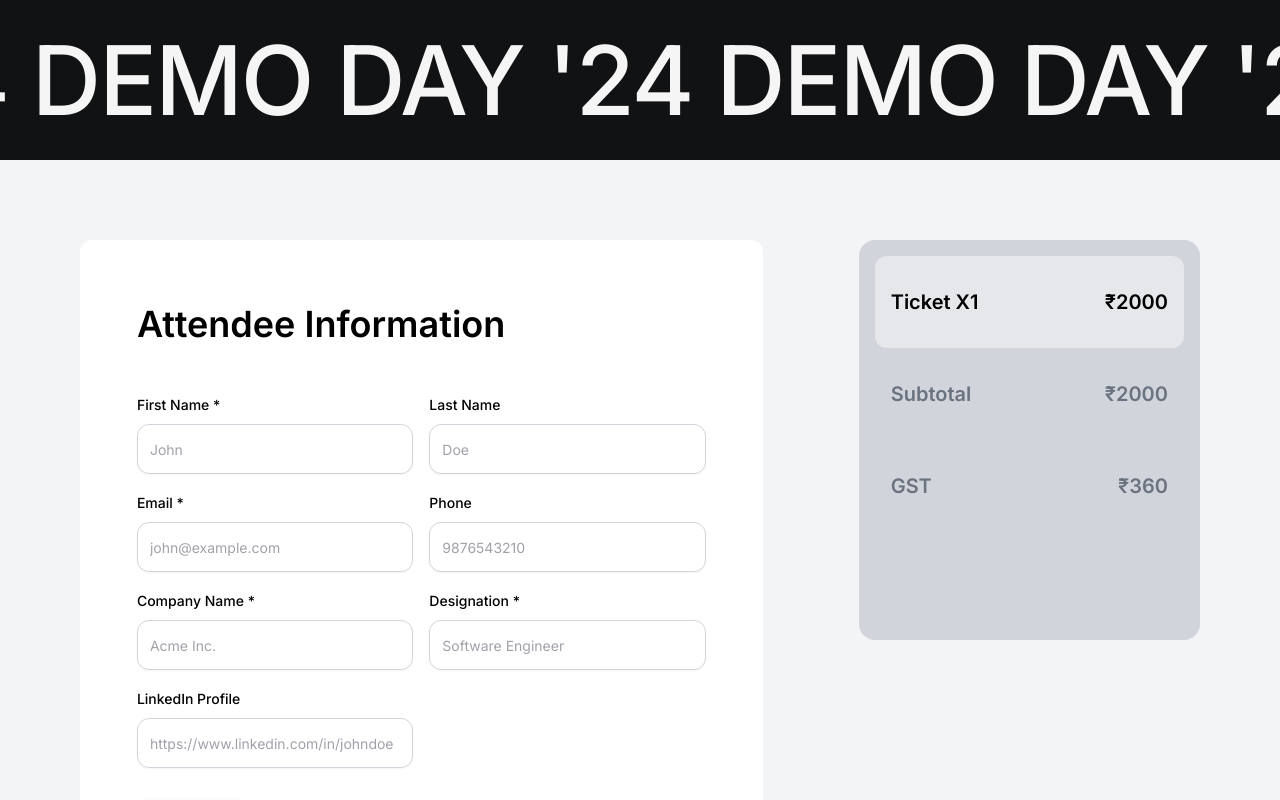
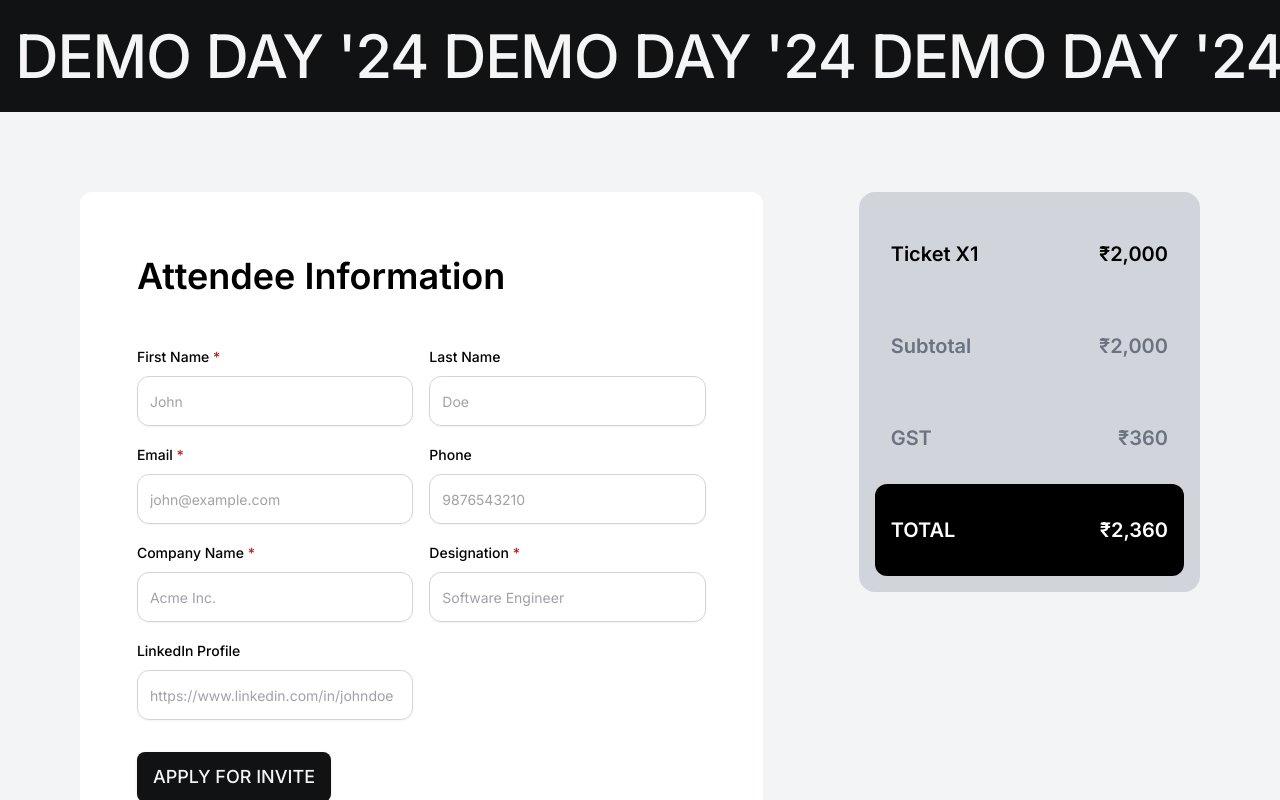
Before and after one commit to shivanshpilani/dd-landing, a Next.js app: page /checkout in a window 1280 px wide. Shown: the top 800 px of the page. Built offline with nearby package versions, Linux system fonts and the light colour scheme.

Commit message:
ticket style

```diff
--- a/src/app/checkout/page.tsx
+++ b/src/app/checkout/page.tsx
@@ -59,14 +59,14 @@ const AttendeeForm: React.FC = () => {
       <VelocityScroll
         text="DEMO DAY '24"
         default_velocity={5}
-        className="font-display text-center text-4xl md:text-8xl font-medium tracking-[-0.02em] text-neutral-100 bg-[#111213] dark:text-white md:leading-[5rem] p-10"
+        className="font-display text-center text-4xl md:text-6xl font-medium tracking-[-0.02em] text-neutral-100 bg-[#111213] dark:text-white md:leading-[5rem] p-4"
       />
       <div className="w-full flex justify-center items-start bg-gray-100 gap-24 p-20">
         <div className="w-4/6 flex bg-white rounded-xl">
           <Form {...form}>
             <form
               onSubmit={form.handleSubmit(onSubmit)}
-              className="space-y-8 w-5/6 m-auto mt-16 mb-20"
+              className="space-y-8 w-5/6 m-auto mt-16 mb-12"
             >
               <div>
                 <h2 className="text-4xl font-semibold text-black">
@@ -79,7 +79,7 @@ const AttendeeForm: React.FC = () => {
                     render={({ field }) => (
                       <FormItem>
                         <FormLabel className="text-black">
-                          First Name *
+                          First Name <span className="text-red-700">*</span>
                         </FormLabel>
                         <FormControl>
                           <Input
@@ -114,7 +114,7 @@ const AttendeeForm: React.FC = () => {
                     name="email"
                     render={({ field }) => (
                       <FormItem>
-                        <FormLabel className="text-black">Email *</FormLabel>
+                        <FormLabel className="text-black">Email <span className="text-red-700">*</span></FormLabel>
                         <FormControl>
                           <Input
                             type="email"
@@ -150,7 +150,7 @@ const AttendeeForm: React.FC = () => {
                     render={({ field }) => (
                       <FormItem>
                         <FormLabel className="text-black">
-                          Company Name *
+                          Company Name <span className="text-red-700">*</span>
                         </FormLabel>
                         <FormControl>
                           <Input
@@ -169,7 +169,7 @@ const AttendeeForm: React.FC = () => {
                     render={({ field }) => (
                       <FormItem>
                         <FormLabel className="text-black">
-                          Designation *
+                          Designation <span className="text-red-700">*</span>
                         </FormLabel>
                         <FormControl>
                           <Input
@@ -204,10 +204,10 @@ const AttendeeForm: React.FC = () => {
                 </div>
               </div>
               <Button
-              className="rounded-[8px] bg-[#111213] h-[75px] text-neutral-100 hover:text-[#FB723D] text-xl uppercase mt-32"
+              className="rounded-[8px] bg-[#111213] h-[50px] text-neutral-100 hover:text-[#FB723D] text-lg uppercase"
               type="submit"
             >
-              Submit
+              apply for invite
             </Button>
             </form>
           </Form>
@@ -215,12 +215,12 @@ const AttendeeForm: React.FC = () => {
         <div className="w-2/6 h-screen">
           <div className="flex flex-col justify-between">
             <div className="w-full h-[400px] bg-gray-300 rounded-2xl p-4">
-              <div className="w-full h-1/4 flex justify-between p-4 items-center bg-gray-200 rounded-xl">
+              <div className="w-full h-1/4 flex justify-between p-4 items-center rounded-xl">
                 <p className="text-black font-semibold text-xl text-left">
                   Ticket X1
                 </p>
                 <p className="text-black font-semibold text-xl text-right">
-                  ₹2000
+                  ₹2,000
                 </p>
               </div>
               <div className="w-full h-1/4 flex justify-between p-4 items-center">
@@ -228,7 +228,7 @@ const AttendeeForm: React.FC = () => {
                   Subtotal
                 </p>
                 <p className="text-gray-500 font-semibold text-xl text-right">
-                  ₹2000
+                  ₹2,000
                 </p>
               </div>
               <div className="w-full h-1/4 flex justify-between p-4 items-center">
@@ -237,6 +237,14 @@ const AttendeeForm: React.FC = () => {
                 </p>
                 <p className="text-gray-500 font-semibold text-xl text-right">
                   ₹360
+                </p>
+              </div>
+              <div className="w-full h-1/4 flex justify-between p-4 items-center bg-black rounded-xl">
+                <p className="text-white font-semibold text-xl text-left">
+                  TOTAL
+                </p>
+                <p className="text-white font-semibold text-xl text-right">
+                  ₹2,360
                 </p>
               </div>
             </div>
```
